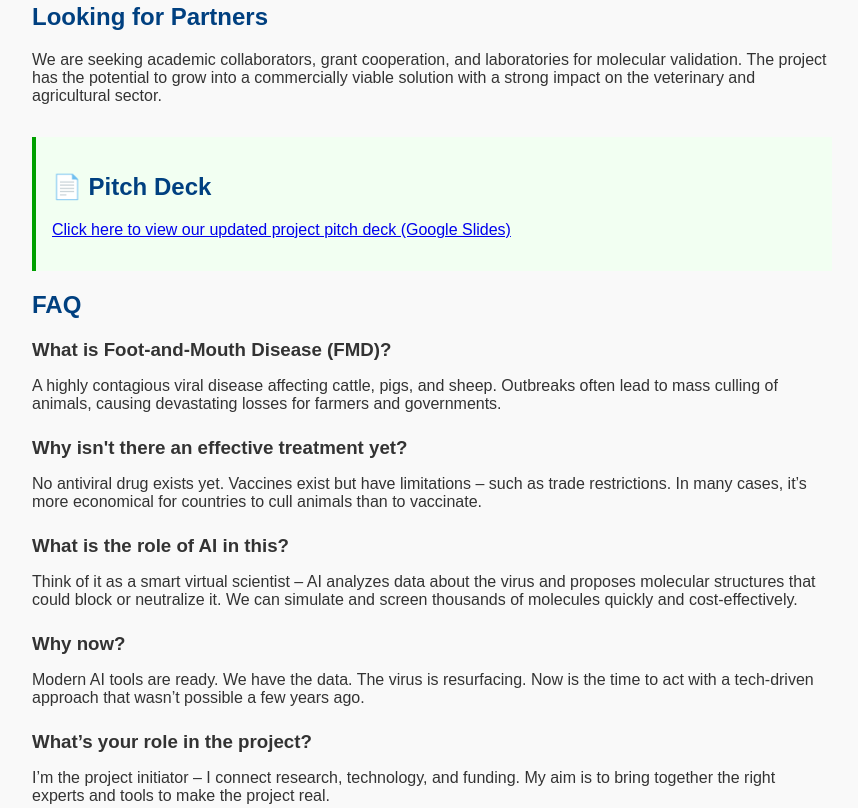
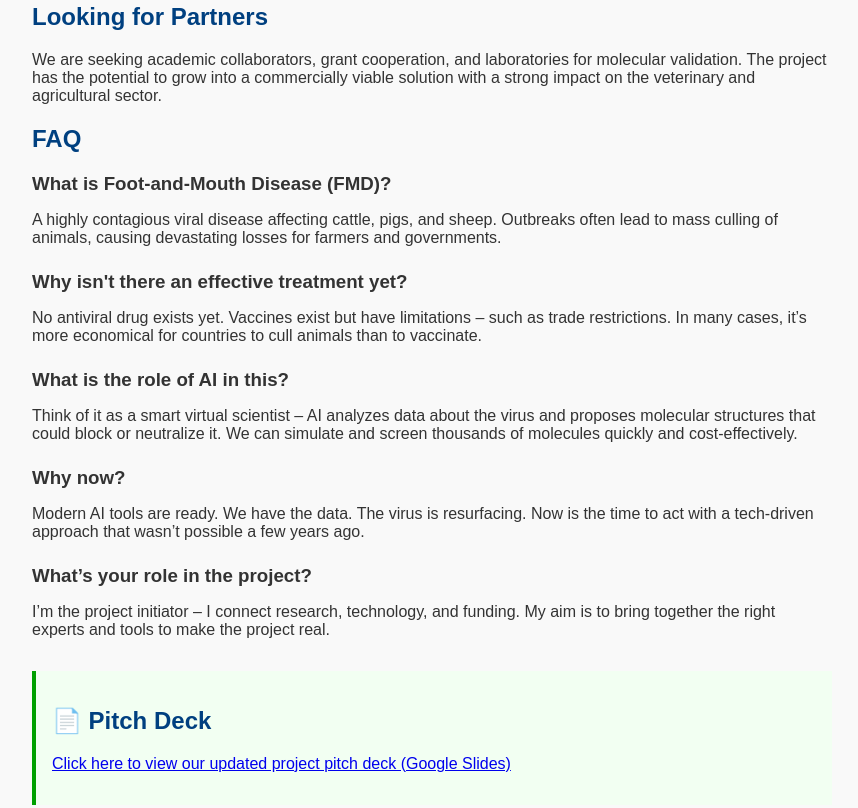
Before and after one commit to opcan/fmdcurepath, a plain HTML site: page index.html in a window 1280 px wide. Shown: the part 535-1343 px from the top of the page, without its empty margins (208-1066 px from the left). Drawn offline with Linux system fonts and the light colour scheme.

Commit message:
Add files via upload

```diff
--- a/index.html
+++ b/index.html
@@ -70,10 +70,7 @@
 </ul>
 <h2>Looking for Partners</h2>
 <p>We are seeking academic collaborators, grant cooperation, and laboratories for molecular validation. The project has the potential to grow into a commercially viable solution with a strong impact on the veterinary and agricultural sector.</p>
-<div class="pitch">
-<h2>📄 Pitch Deck</h2>
-<p><a href="https://docs.google.com/presentation/d/1i6Wmj66L_D1kHMUHI6IyPUPcz6qyYhN3sNezG_TrP4w/edit?usp=sharing" target="_blank">Click here to view our updated project pitch deck (Google Slides)</a></p>
-</div>
+
 <h2>FAQ</h2>
 <div class="faq-item">
 <h3>What is Foot-and-Mouth Disease (FMD)?</h3>
@@ -95,7 +92,10 @@
 <h3>What’s your role in the project?</h3>
 <p>I’m the project initiator – I connect research, technology, and funding. My aim is to bring together the right experts and tools to make the project real.</p>
 </div>
-<div class="contact">
+<div class="pitch">
+<h2>📄 Pitch Deck</h2>
+<p><a href="https://docs.google.com/presentation/d/1i6Wmj66L_D1kHMUHI6IyPUPcz6qyYhN3sNezG_TrP4w/edit?usp=sharing" target="_blank">Click here to view our updated project pitch deck (Google Slides)</a></p>
+</div><div class="contact">
 <h2>Contact</h2>
 <p><strong>Luděk Skyva</strong><br/>
       Email: <a href="mailto:ludek.skyva@fmdcurepath.org">ludek.skyva@fmdcurepath.org</a><br/>
```
